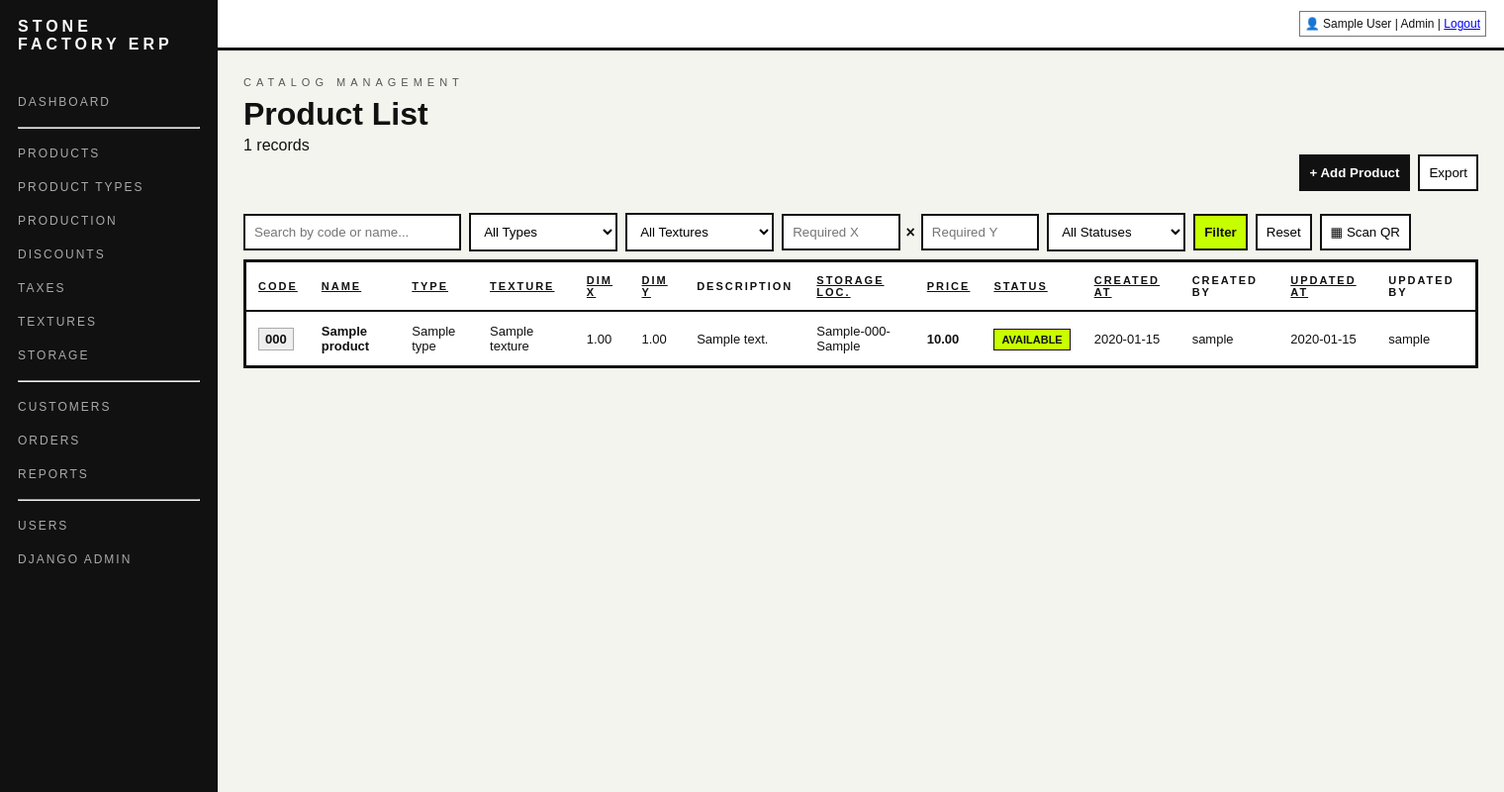
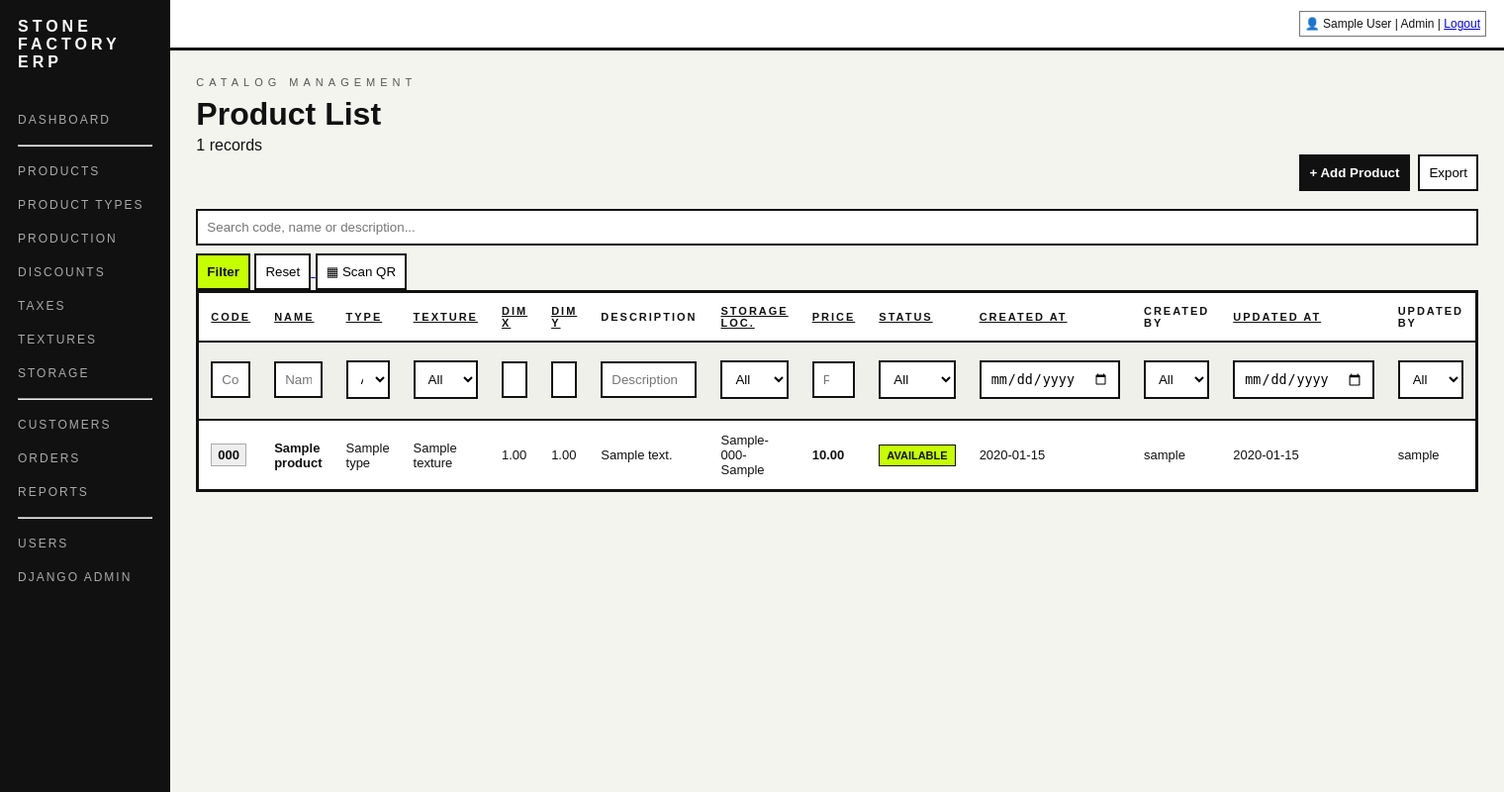
Before and after one commit to Kliurka/product_db_web, a Django app: page /products/ in a window 1520 px wide. Shown: the whole page at 99% size. Run offline with Django 5.2, Linux system fonts and the light colour scheme; a user stored in the database is signed in; data comes from the database, SQL or seed files in the repository; tables that the repository leaves empty hold one stand-in row (values such as "Sample post").

Commit message:
Add per-column product filters

```diff
--- a/inventory/templates/inventory/product_list.html
+++ b/inventory/templates/inventory/product_list.html
@@ -19,61 +19,15 @@
         </a>
     </div>
 
-    <form method="get" class="product-filter-toolbar">
+    <form method="get" class="product-column-filter-form">
+        <div class="product-filter-actions">
             <input
                 class="product-filter-search"
                 type="text"
                 name="q"
-            placeholder="Search by code or name..."
+                placeholder="Search code, name or description..."
                 value="{{ q }}"
             >
-
-        <select name="type">
-            <option value="">All Types</option>
-            {% for t in types %}
-                <option value="{{ t.id }}" {% if selected_type == t.id|stringformat:"s" %}selected{% endif %}>
-                    {{ t.name }}
-                </option>
-            {% endfor %}
-        </select>
-
-        <select name="texture">
-            <option value="">All Textures</option>
-            {% for texture in textures %}
-                <option value="{{ texture.id }}" {% if selected_texture == texture.id|stringformat:"s" %}selected{% endif %}>
-                    {{ texture.name }}
-                </option>
-            {% endfor %}
-        </select>
-
-        <div class="product-dimension-filter">
-            <input
-                type="number"
-                name="dim_x"
-                step="0.01"
-                min="0"
-                placeholder="Required X"
-                value="{{ required_x }}"
-            >
-            <span>×</span>
-            <input
-                type="number"
-                name="dim_y"
-                step="0.01"
-                min="0"
-                placeholder="Required Y"
-                value="{{ required_y }}"
-            >
-        </div>
-
-        <select name="status">
-            <option value="">All Statuses</option>
-            {% for s in statuses %}
-                <option value="{{ s.0 }}" {% if selected_status == s.0 %}selected{% endif %}>
-                    {{ s.1 }}
-                </option>
-            {% endfor %}
-        </select>
 
             <button class="btn-green" type="submit">Filter</button>
 
@@ -84,15 +38,16 @@
             <a href="{% url 'scan_qr' %}?next=products">
                 <button type="button">▦ Scan QR</button>
             </a>
-    </form>
+        </div>
 
         {% if required_x or required_y %}
             <div class="erp-help product-size-help">
-            Size filter accepts rotated products: X/Y orientation does not matter.
+                Required X or Y: product orientation does not matter. A rotated product is accepted if it fits the entered dimensions.
             </div>
         {% endif %}
 
-    <table>
+        <div class="product-table-scroll">
+            <table class="product-list-table">
                 <thead>
                     <tr>
                         <th>{% sort_link 'code' 'Code' %}</th>
@@ -109,6 +64,140 @@
                         <th class="hide-mobile">Created By</th>
                         <th class="hide-mobile">{% sort_link 'updated_at' 'Updated At' %}</th>
                         <th class="hide-mobile">Updated By</th>
+                    </tr>
+
+                    <tr class="product-filter-row">
+                        <th>
+                            <input type="text" name="code" placeholder="Code" value="{{ code_filter }}">
+                        </th>
+
+                        <th>
+                            <input type="text" name="name" placeholder="Name" value="{{ name_filter }}">
+                        </th>
+
+                        <th>
+                            <select name="type">
+                                <option value="">All</option>
+                                {% for t in types %}
+                                    <option value="{{ t.id }}" {% if selected_type == t.id|stringformat:"s" %}selected{% endif %}>
+                                        {{ t.name }}
+                                    </option>
+                                {% endfor %}
+                            </select>
+                        </th>
+
+                        <th>
+                            <select name="texture">
+                                <option value="">All</option>
+                                {% for texture in textures %}
+                                    <option value="{{ texture.id }}" {% if selected_texture == texture.id|stringformat:"s" %}selected{% endif %}>
+                                        {{ texture.name }}
+                                    </option>
+                                {% endfor %}
+                            </select>
+                        </th>
+
+                        <th>
+                            <input
+                                type="number"
+                                name="dim_x"
+                                step="0.01"
+                                min="0"
+                                placeholder="Required X or Y"
+                                value="{{ required_x }}"
+                            >
+                        </th>
+
+                        <th>
+                            <input
+                                type="number"
+                                name="dim_y"
+                                step="0.01"
+                                min="0"
+                                placeholder="Required X or Y"
+                                value="{{ required_y }}"
+                            >
+                        </th>
+
+                        <th>
+                            <input
+                                type="text"
+                                name="description"
+                                placeholder="Description"
+                                value="{{ description_filter }}"
+                            >
+                        </th>
+
+                        <th>
+                            <select name="storage">
+                                <option value="">All</option>
+                                {% for storage in storage_locations %}
+                                    <option value="{{ storage.id }}" {% if selected_storage == storage.id|stringformat:"s" %}selected{% endif %}>
+                                        {{ storage }}
+                                    </option>
+                                {% endfor %}
+                            </select>
+                        </th>
+
+                        <th>
+                            <input
+                                type="number"
+                                name="price"
+                                step="0.01"
+                                min="0"
+                                placeholder="Price"
+                                value="{{ price_filter }}"
+                            >
+                        </th>
+
+                        <th>
+                            <select name="status">
+                                <option value="">All</option>
+                                {% for s in statuses %}
+                                    <option value="{{ s.0 }}" {% if selected_status == s.0 %}selected{% endif %}>
+                                        {{ s.1 }}
+                                    </option>
+                                {% endfor %}
+                            </select>
+                        </th>
+
+                        <th class="hide-mobile">
+                            <input
+                                type="date"
+                                name="created_date"
+                                value="{{ created_date }}"
+                            >
+                        </th>
+
+                        <th class="hide-mobile">
+                            <select name="created_by">
+                                <option value="">All</option>
+                                {% for user_item in users %}
+                                    <option value="{{ user_item.id }}" {% if selected_created_by == user_item.id|stringformat:"s" %}selected{% endif %}>
+                                        {{ user_item }}
+                                    </option>
+                                {% endfor %}
+                            </select>
+                        </th>
+
+                        <th class="hide-mobile">
+                            <input
+                                type="date"
+                                name="updated_date"
+                                value="{{ updated_date }}"
+                            >
+                        </th>
+
+                        <th class="hide-mobile">
+                            <select name="updated_by">
+                                <option value="">All</option>
+                                {% for user_item in users %}
+                                    <option value="{{ user_item.id }}" {% if selected_updated_by == user_item.id|stringformat:"s" %}selected{% endif %}>
+                                        {{ user_item }}
+                                    </option>
+                                {% endfor %}
+                            </select>
+                        </th>
                     </tr>
                 </thead>
 
@@ -137,6 +226,8 @@
                     {% endfor %}
                 </tbody>
             </table>
+        </div>
+    </form>
 
 </div>
 {% endblock %}
```
Lines whose indentation alone changed are shown as unchanged.
